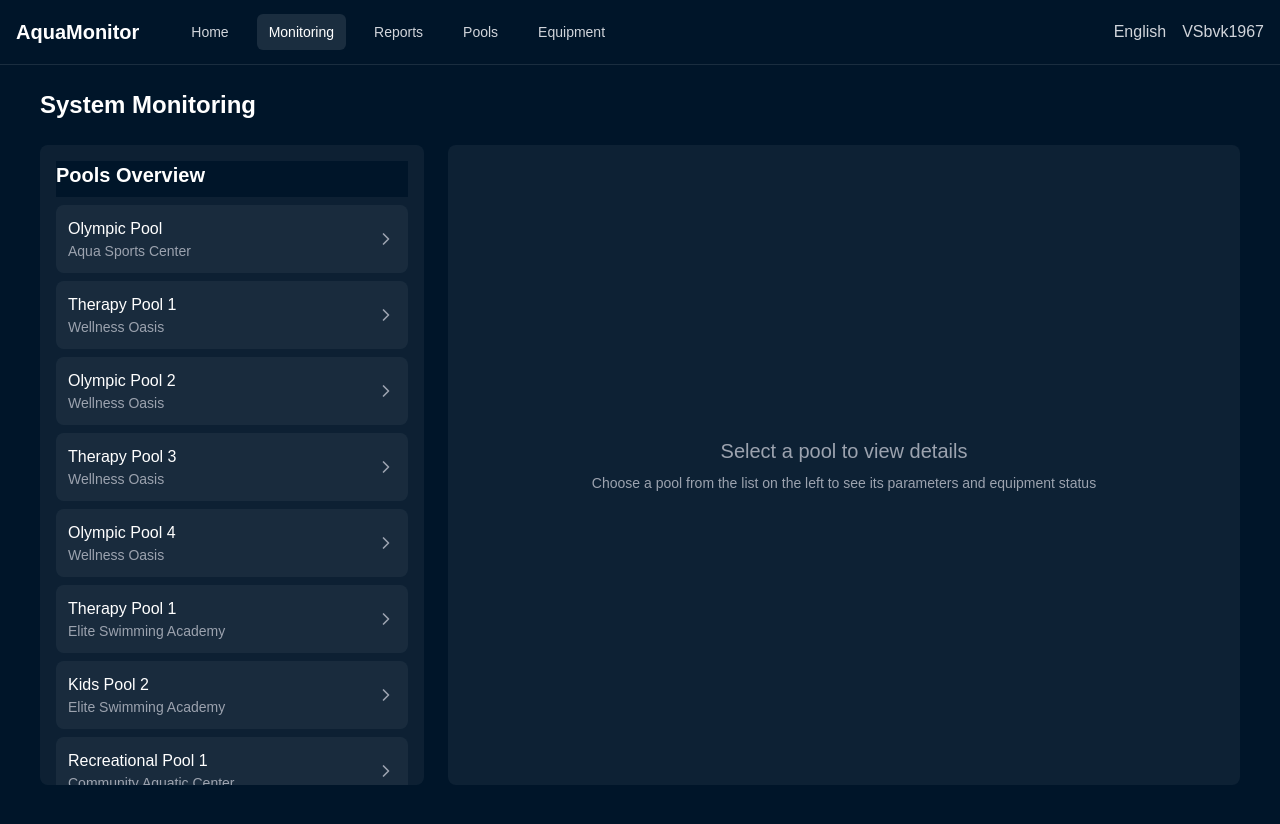
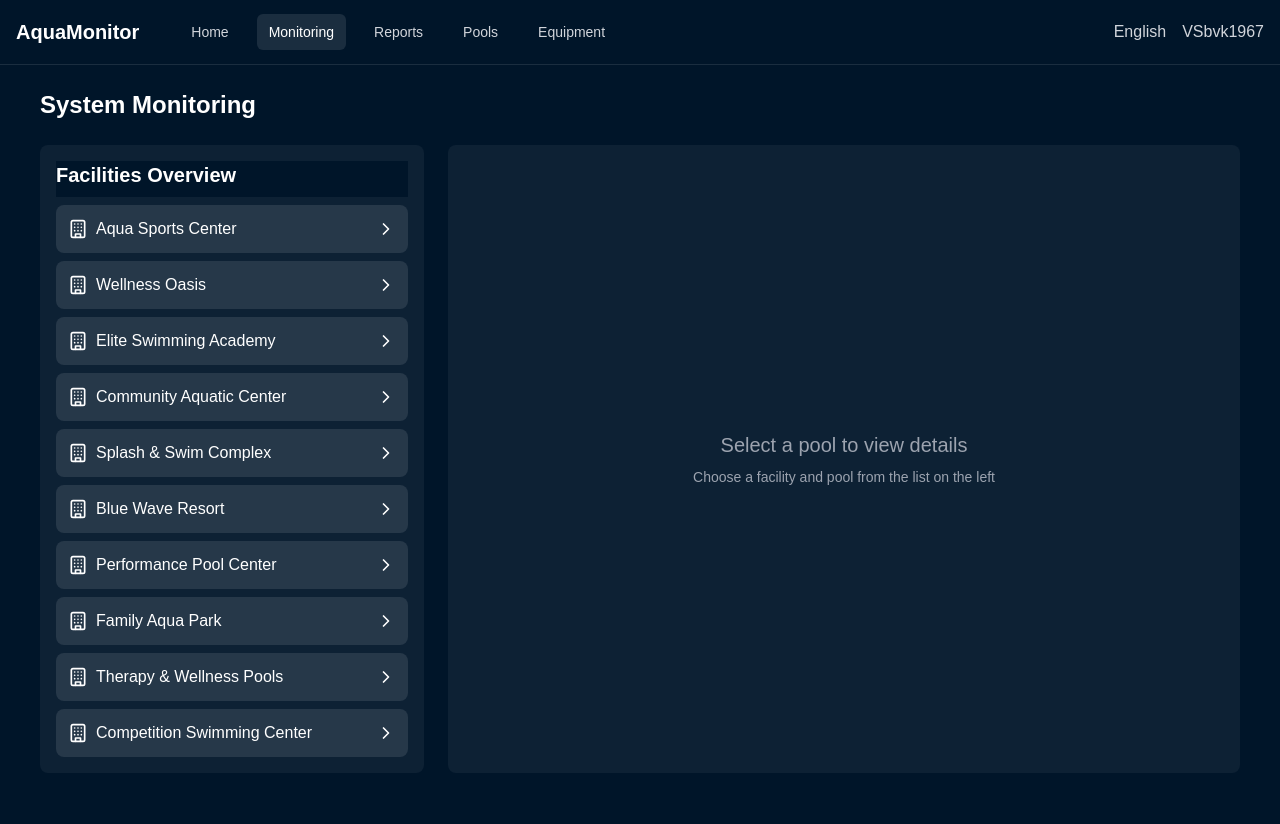
Before and after one commit to VSLinea/AquaMonitor, a Next.js app: page /monitoring in a window 1280 px wide. Shown: the top 824 px of the page. Built offline with nearby package versions, Linux system fonts and the light colour scheme.

Commit message:
Update monitoring page with collapsible facilities and expandable parameter cards

```diff
--- a/app/monitoring/page.tsx
+++ b/app/monitoring/page.tsx
@@ -2,7 +2,10 @@
 
 import { useState } from "react"
 import { useFacility } from "@/contexts/FacilityContext"
-import { AlertTriangle, Activity, Droplet, ThermometerSun, ChevronRight } from "lucide-react"
+import {
+  AlertTriangle, Activity, Droplet, ThermometerSun,
+  ChevronRight, ChevronDown, Building
+} from "lucide-react"
 import Link from "next/link"
 
 interface PoolWithFacility {
@@ -13,31 +16,15 @@ interface PoolWithFacility {
 
 export default function Monitoring() {
   const { facilities } = useFacility()
-  const [selectedPool, setSelectedPool] = useState<PoolWithFacility | null>(null)
+  const [selectedPool, setSelectedPool] = useState<any>(null)
+  const [expandedFacilities, setExpandedFacilities] = useState<string[]>([])
 
-  // Flatten pools with facility info for the list
-  const allPools = facilities.flatMap(facility =>
-    facility.pools.map(pool => ({
-      facilityName: facility.name,
-      facilityLocation: facility.location,
-      pool
-    }))
+  const toggleFacility = (facilityId: string) => {
+    setExpandedFacilities(current =>
+      current.includes(facilityId)
+        ? current.filter(id => id !== facilityId)
+        : [...current, facilityId]
     )
-
-  const getParameterStatus = (parameter: string, value: number) => {
-    switch (parameter) {
-      case 'chlorine':
-        return value < 1.0 || value > 3.0 ? 'critical' :
-               value < 1.5 || value > 2.5 ? 'warning' : 'normal'
-      case 'pH':
-        return value < 7.2 || value > 7.8 ? 'critical' :
-               value < 7.4 || value > 7.6 ? 'warning' : 'normal'
-      case 'temperature':
-        return value < 24 || value > 32 ? 'critical' :
-               value < 26 || value > 30 ? 'warning' : 'normal'
-      default:
-        return 'normal'
-    }
   }
 
   return (
@@ -45,56 +32,64 @@ export default function Monitoring() {
       <h1 className="text-2xl font-bold mb-6">System Monitoring</h1>
 
       <div className="grid grid-cols-1 lg:grid-cols-3 gap-6">
-        {/* Left Panel - Pool List */}
+        {/* Left Panel - Facilities and Pools List */}
         <div className="bg-white/5 rounded-lg p-4 max-h-[80vh] overflow-y-auto">
           <div className="sticky top-0 bg-[#001529] pb-2 mb-2">
-            <h2 className="text-xl font-semibold">Pools Overview</h2>
+            <h2 className="text-xl font-semibold">Facilities Overview</h2>
           </div>
           <div className="space-y-2">
-            {allPools.map((poolInfo) => {
-              const criticalIssues = [
-                getParameterStatus('chlorine', poolInfo.pool.parameters.chlorine),
-                getParameterStatus('pH', poolInfo.pool.parameters.pH),
-                getParameterStatus('temperature', poolInfo.pool.parameters.temperature)
-              ].filter(status => status === 'critical').length
+            {facilities.map((facility) => (
+              <div key={facility.id} className="rounded-lg overflow-hidden">
+                <button
+                  onClick={() => toggleFacility(facility.id)}
+                  className="w-full p-3 bg-white/10 flex justify-between items-center"
+                >
+                  <div className="flex items-center">
+                    <Building className="w-5 h-5 mr-2" />
+                    <span>{facility.name}</span>
+                  </div>
+                  {expandedFacilities.includes(facility.id) ? (
+                    <ChevronDown className="w-5 h-5" />
+                  ) : (
+                    <ChevronRight className="w-5 h-5" />
+                  )}
+                </button>
 
-              return (
+                {expandedFacilities.includes(facility.id) && (
+                  <div className="ml-4 mt-1 space-y-1">
+                    {facility.pools.map((pool) => (
                       <button
-                  key={poolInfo.pool.id}
-                  onClick={() => setSelectedPool(poolInfo)}
-                  className={`w-full text-left p-3 rounded-lg transition-colors ${
-                    selectedPool?.pool.id === poolInfo.pool.id
+                        key={pool.id}
+                        onClick={() => setSelectedPool({ pool, facilityName: facility.name })}
+                        className={`w-full p-2 rounded-lg text-left transition-colors ${
+                          selectedPool?.pool.id === pool.id
                             ? 'bg-white/20'
-                      : 'bg-white/5 hover:bg-white/10'
+                            : 'hover:bg-white/10'
                         }`}
                       >
                         <div className="flex justify-between items-center">
-                    <div>
-                      <div className="font-medium">{poolInfo.pool.name}</div>
-                      <div className="text-sm text-gray-400">{poolInfo.facilityName}</div>
-                    </div>
-                    {criticalIssues > 0 ? (
-                      <AlertTriangle className="w-5 h-5 text-red-500" />
-                    ) : (
-                      <ChevronRight className="w-5 h-5 text-gray-400" />
+                          <span>{pool.name}</span>
+                          {pool.parameters.chlorine < 1.0 || pool.parameters.pH < 7.2 && (
+                            <AlertTriangle className="w-4 h-4 text-red-500" />
                           )}
                         </div>
                       </button>
-              )
-            })}
+                    ))}
+                  </div>
+                )}
+              </div>
+            ))}
           </div>
         </div>
 
-        {/* Right Panel - Pool Details */}
+        {/* Right Panel - Pool Details with Expandable Cards */}
         <div className="lg:col-span-2">
           {selectedPool ? (
             <div className="bg-white/5 rounded-lg p-6">
               <div className="flex justify-between items-center mb-6">
                 <div>
                   <h2 className="text-xl font-semibold">{selectedPool.pool.name}</h2>
-                  <div className="text-gray-400">
-                    {selectedPool.facilityName} - {selectedPool.facilityLocation}
-                  </div>
+                  <div className="text-gray-400">{selectedPool.facilityName}</div>
                 </div>
                 <Link
                   href={`/pools/${selectedPool.pool.id}`}
@@ -104,67 +99,75 @@ export default function Monitoring() {
                 </Link>
               </div>
 
-              <div className="grid grid-cols-1 md:grid-cols-3 gap-6 mb-6">
-                <div className={`p-4 rounded-lg ${
-                  getParameterStatus('chlorine', selectedPool.pool.parameters.chlorine) === 'critical' ? 'bg-red-500/20' :
-                  getParameterStatus('chlorine', selectedPool.pool.parameters.chlorine) === 'warning' ? 'bg-yellow-500/20' :
-                  'bg-green-500/20'
-                }`}>
-                  <Droplet className="w-6 h-6 mb-2" />
-                  <div className="text-2xl font-bold">{selectedPool.pool.parameters.chlorine.toFixed(1)}</div>
-                  <div className="text-gray-400">Chlorine (ppm)</div>
-                </div>
-
-                <div className={`p-4 rounded-lg ${
-                  getParameterStatus('pH', selectedPool.pool.parameters.pH) === 'critical' ? 'bg-red-500/20' :
-                  getParameterStatus('pH', selectedPool.pool.parameters.pH) === 'warning' ? 'bg-yellow-500/20' :
-                  'bg-green-500/20'
-                }`}>
-                  <Activity className="w-6 h-6 mb-2" />
-                  <div className="text-2xl font-bold">{selectedPool.pool.parameters.pH.toFixed(1)}</div>
-                  <div className="text-gray-400">pH Level</div>
-                </div>
-
-                <div className={`p-4 rounded-lg ${
-                  getParameterStatus('temperature', selectedPool.pool.parameters.temperature) === 'critical' ? 'bg-red-500/20' :
-                  getParameterStatus('temperature', selectedPool.pool.parameters.temperature) === 'warning' ? 'bg-yellow-500/20' :
-                  'bg-green-500/20'
-                }`}>
-                  <ThermometerSun className="w-6 h-6 mb-2" />
-                  <div className="text-2xl font-bold">{selectedPool.pool.parameters.temperature.toFixed(1)}°C</div>
-                  <div className="text-gray-400">Temperature</div>
+              {/* Water Parameters Section */}
+              <div className="mb-6">
+                <h3 className="text-lg font-semibold mb-4">Water Parameters</h3>
+                <div className="grid grid-cols-1 md:grid-cols-3 gap-4">
+                  <ParameterCard
+                    type="chlorine"
+                    value={selectedPool.pool.parameters.chlorine}
+                    icon={<Droplet className="w-6 h-6" />}
+                    unit="ppm"
+                  />
+                  <ParameterCard
+                    type="pH"
+                    value={selectedPool.pool.parameters.pH}
+                    icon={<Activity className="w-6 h-6" />}
+                    unit=""
+                  />
+                  <ParameterCard
+                    type="temperature"
+                    value={selectedPool.pool.parameters.temperature}
+                    icon={<ThermometerSun className="w-6 h-6" />}
+                    unit="°C"
+                  />
                 </div>
               </div>
 
-              <div className="grid grid-cols-1 md:grid-cols-2 gap-6">
-                {selectedPool.pool.equipment.map((equipment: any) => (
-                  <div key={equipment.id} className="bg-white/5 p-4 rounded-lg">
-                    <div className="flex justify-between items-center mb-4">
-                      <h3 className="font-semibold">{equipment.name}</h3>
-                      <span className={`px-2 py-1 rounded text-sm ${
-                        equipment.status === 'running' ? 'bg-green-500/20 text-green-400' :
-                        'bg-red-500/20 text-red-400'
-                      }`}>
-                        {equipment.status}
-                      </span>
-                    </div>
-                    <div className="space-y-3">
-                      {equipment.sensors.map((sensor: any) => (
-                        <div key={sensor.id} className="flex justify-between items-center">
-                          <div className="text-gray-400">{sensor.type}</div>
-                          <div>{sensor.value.toFixed(1)} {sensor.unit}</div>
-                        </div>
+              {/* Equipment Sections */}
+              <div className="space-y-6">
+                {/* Pumps Section */}
+                <div>
+                  <h3 className="text-lg font-semibold mb-4">Pumps</h3>
+                  <div className="grid grid-cols-1 md:grid-cols-2 gap-4">
+                    {selectedPool.pool.equipment
+                      .filter((eq: any) => eq.type === 'pump')
+                      .map((equipment: any) => (
+                        <EquipmentCard key={equipment.id} equipment={equipment} />
                       ))}
                   </div>
                 </div>
+
+                {/* Filters Section */}
+                <div>
+                  <h3 className="text-lg font-semibold mb-4">Filters</h3>
+                  <div className="grid grid-cols-1 md:grid-cols-2 gap-4">
+                    {selectedPool.pool.equipment
+                      .filter((eq: any) => eq.type === 'filter')
+                      .map((equipment: any) => (
+                        <EquipmentCard key={equipment.id} equipment={equipment} />
                       ))}
+                  </div>
+                </div>
+
+                {/* Other Equipment */}
+                <div>
+                  <h3 className="text-lg font-semibold mb-4">Other Equipment</h3>
+                  <div className="grid grid-cols-1 md:grid-cols-2 gap-4">
+                    {selectedPool.pool.equipment
+                      .filter((eq: any) => !['pump', 'filter'].includes(eq.type))
+                      .map((equipment: any) => (
+                        <EquipmentCard key={equipment.id} equipment={equipment} />
+                      ))}
+                  </div>
+                </div>
               </div>
             </div>
           ) : (
             <div className="bg-white/5 rounded-lg p-6 flex items-center justify-center h-full">
               <div className="text-center text-gray-400">
                 <div className="text-xl mb-2">Select a pool to view details</div>
-                <div className="text-sm">Choose a pool from the list on the left to see its parameters and equipment status</div>
+                <div className="text-sm">Choose a facility and pool from the list on the left</div>
               </div>
             </div>
           )}
```
Also changed, not shown: components/equipment-card.tsx (added, +29 -0 lines), components/parameter-card.tsx (added, +125 -0 lines). Lines whose indentation alone changed are shown as unchanged.
